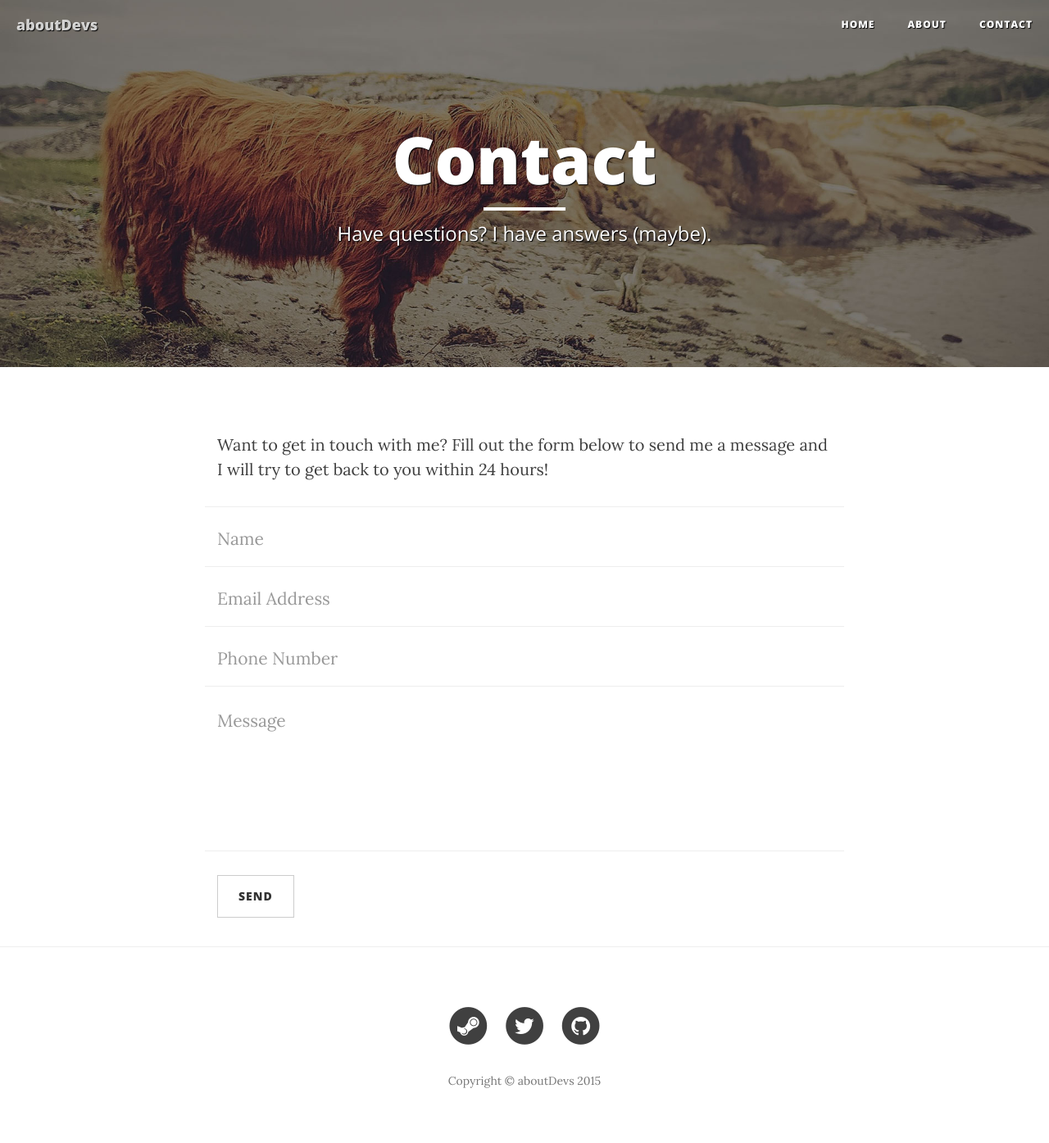
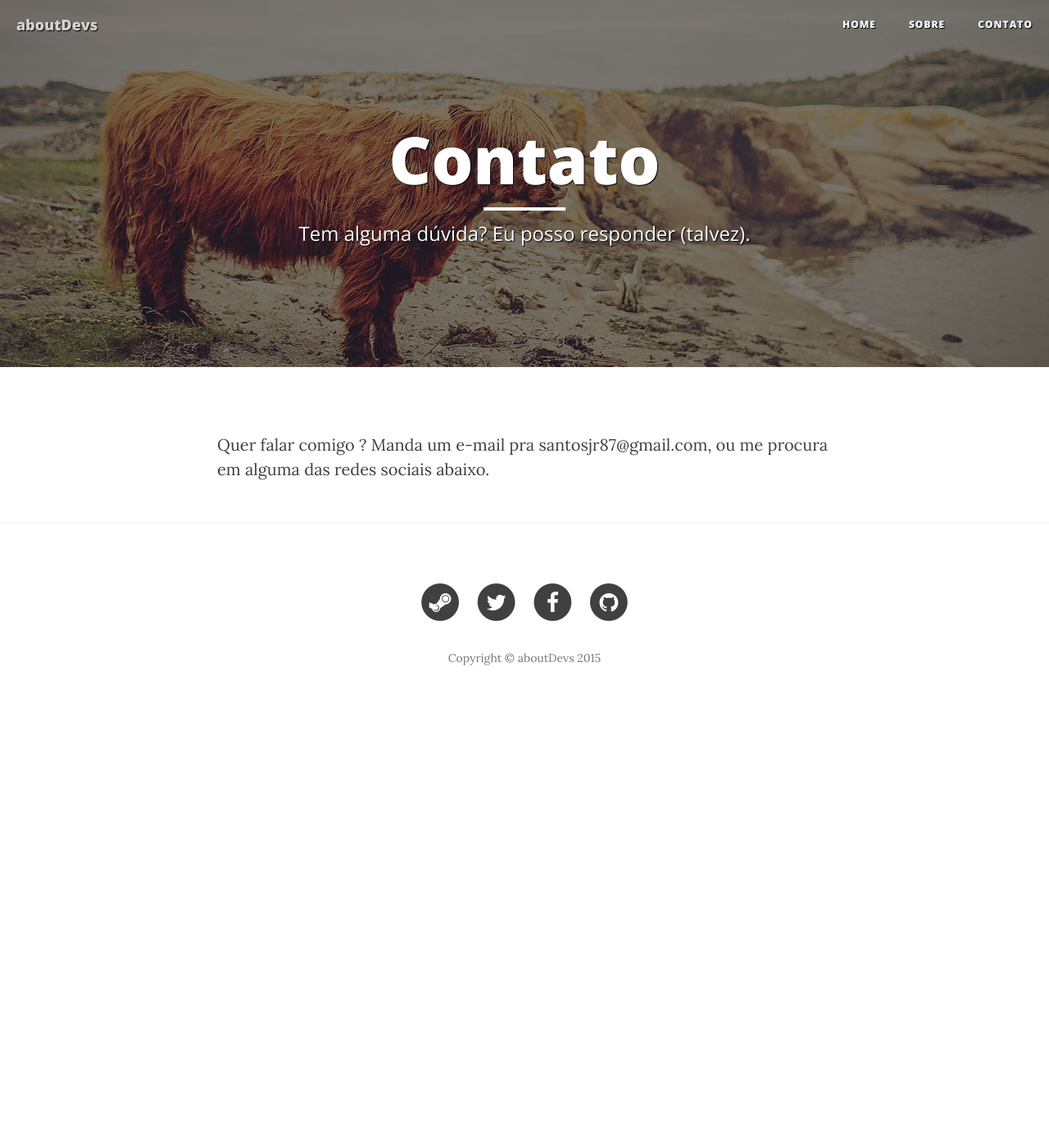
Before and after one commit to anchietajunior/aboutdevs-clean, a Jekyll site: the page built from contact.html, in a window 1280 px wide. Shown: the whole page at 82% size. Built offline with Jekyll 4.4.1, drawn with Linux system fonts in a browser that asks for light colours; nearby versions of some CDN libraries; after the commit the page ends 900 px from its top, so only the background shows below that.

Commit message:
Ajustes em paginas

```diff
--- a/_config.yml
+++ b/_config.yml
@@ -7,6 +7,8 @@ baseurl: "/aboutdevs-clean"
 url: "http://aboutdevs.com"
 twitter_username: anchiietajr
 github_username:  anchietajunior
+github_username:  anchietajunior
+facebook_username: anchieta.junior
 
 # Build settings
 markdown: kramdown
--- a/contact.html
+++ b/contact.html
@@ -1,48 +1,8 @@
 ---
 layout: page
-title: "Contact"
-description: "Have questions? I have answers (maybe)."
+title: "Contato"
+description: "Tem alguma dúvida? Eu posso responder (talvez)."
 header-img: "img/contact-bg.jpg"
 ---
 
-<p>Want to get in touch with me? Fill out the form below to send me a message and I will try to get back to you within 24 hours!</p>
-<!-- Contact Form - Enter your email address on line 19 of the mail/contact_me.php file to make this form work. -->
-<!-- WARNING: Some web hosts do not allow emails to be sent through forms to common mail hosts like Gmail or Yahoo. It's recommended that you use a private domain email address! -->
-<!-- NOTE: To use the contact form, your site must be on a live web host with PHP! The form will not work locally! -->
-<form name="sentMessage" id="contactForm" novalidate>
-    <div class="row control-group">
-        <div class="form-group col-xs-12 floating-label-form-group controls">
-            <label>Name</label>
-            <input type="text" class="form-control" placeholder="Name" id="name" required data-validation-required-message="Please enter your name.">
-            <p class="help-block text-danger"></p>
-        </div>
-    </div>
-    <div class="row control-group">
-        <div class="form-group col-xs-12 floating-label-form-group controls">
-            <label>Email Address</label>
-            <input type="email" class="form-control" placeholder="Email Address" id="email" required data-validation-required-message="Please enter your email address.">
-            <p class="help-block text-danger"></p>
-        </div>
-    </div>
-    <div class="row control-group">
-        <div class="form-group col-xs-12 floating-label-form-group controls">
-            <label>Phone Number</label>
-            <input type="tel" class="form-control" placeholder="Phone Number" id="phone" required data-validation-required-message="Please enter your phone number.">
-            <p class="help-block text-danger"></p>
-        </div>
-    </div>
-    <div class="row control-group">
-        <div class="form-group col-xs-12 floating-label-form-group controls">
-            <label>Message</label>
-            <textarea rows="5" class="form-control" placeholder="Message" id="message" required data-validation-required-message="Please enter a message."></textarea>
-            <p class="help-block text-danger"></p>
-        </div>
-    </div>
-    <br>
-    <div id="success"></div>
-    <div class="row">
-        <div class="form-group col-xs-12">
-            <button type="submit" class="btn btn-default">Send</button>
-        </div>
-    </div>
-</form>
+<p>Quer falar comigo ? Manda um e-mail pra santosjr87@gmail.com, ou me procura em alguma das redes sociais abaixo.</p>
```
Also changed, not shown: about.html (+3 -7 lines), 1 other file.
